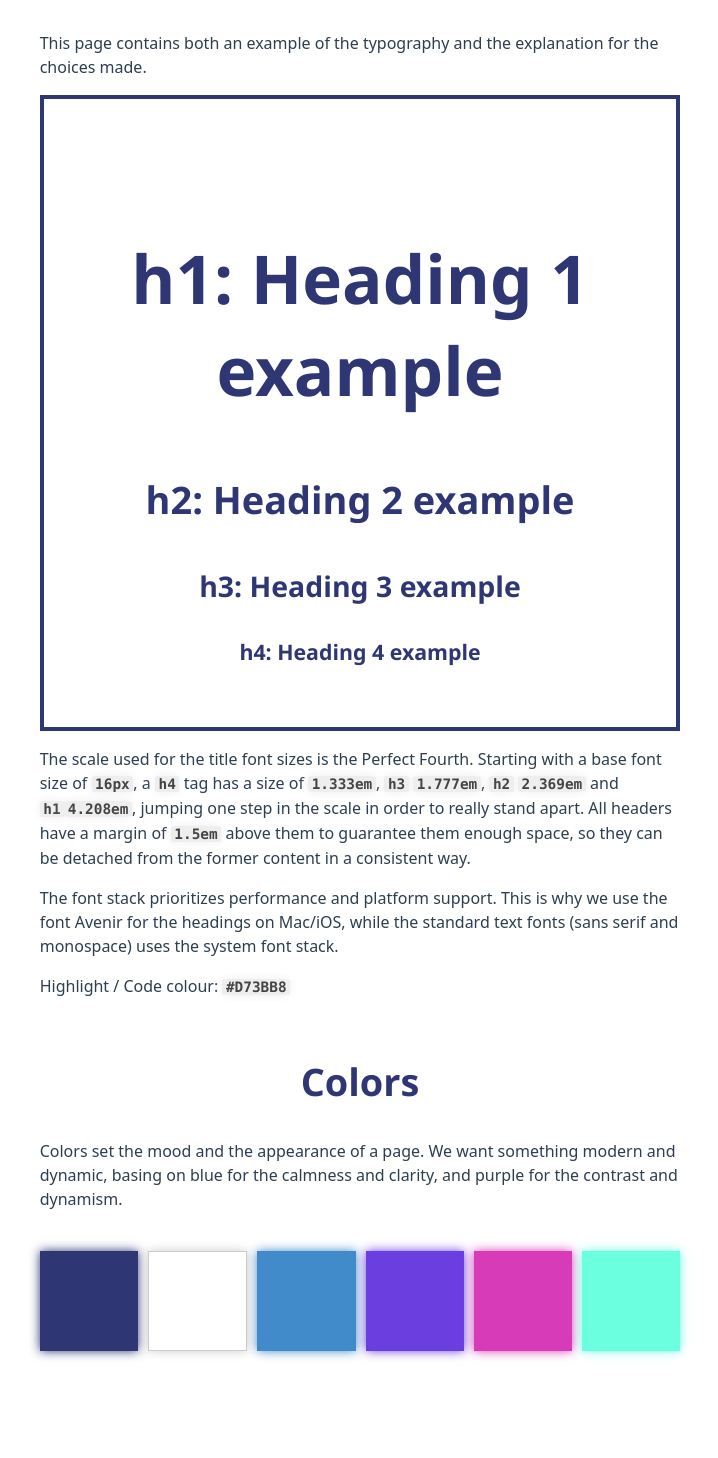
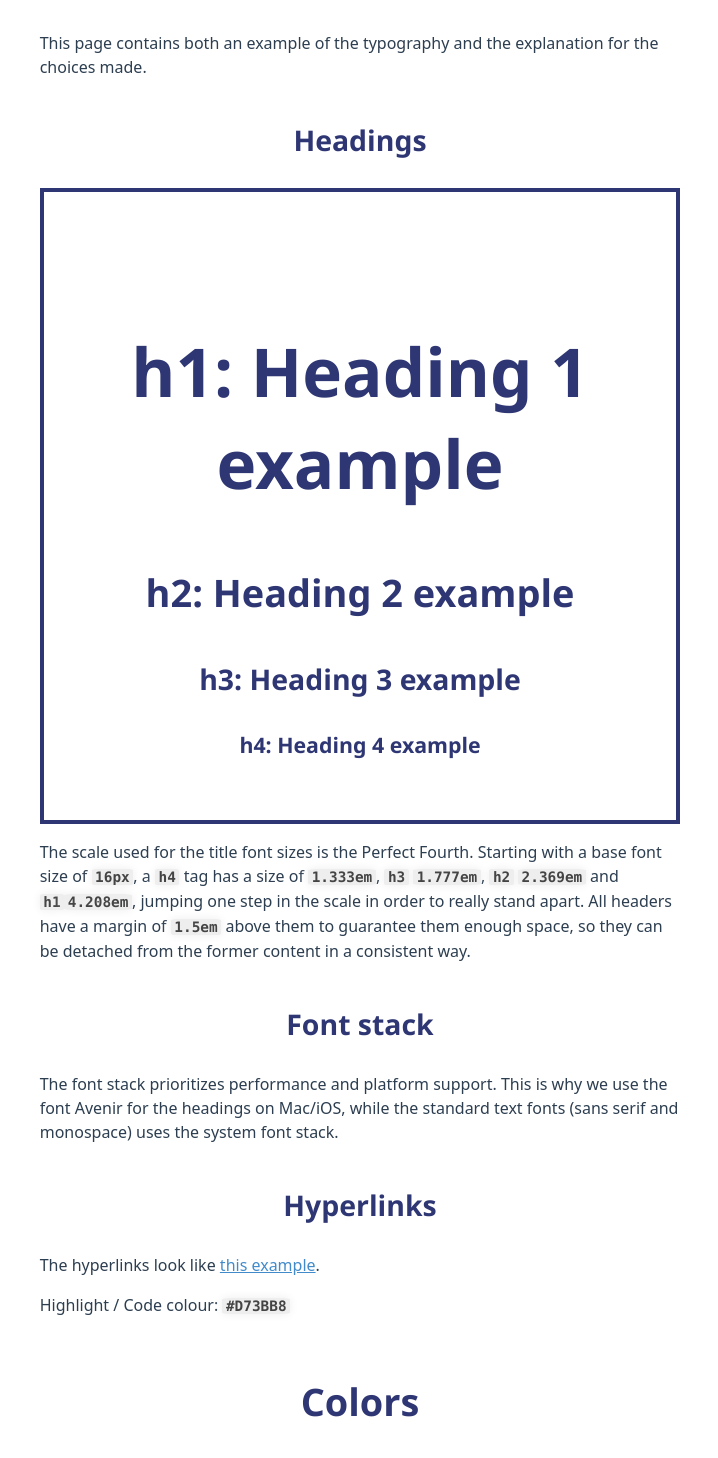
Before and after one commit to rodet/styleguide, a Vue app: page / in a window 1280 px wide. Shown: the part 1052-2510 px from the top of the page, without its empty margins (280-998 px from the left). Built offline with nearby package versions, Linux system fonts and the light colour scheme.

Commit message:
Document hyperlinks, add typography sections

```diff
--- a/src/components/Typography.vue
+++ b/src/components/Typography.vue
@@ -5,6 +5,7 @@
       This page contains both an example of the typography and the explanation
       for the choices made.
     </p>
+    <h3>Headings</h3>
     <section class="bordered">
       <h1>h1: Heading 1 example</h1>
       <h2>h2: Heading 2 example</h2>
@@ -21,11 +22,14 @@
       above them to guarantee them enough space, so they can be detached from
       the former content in a consistent way.
     </p>
+    <h3>Font stack</h3>
     <p>
       The font stack prioritizes performance and platform support. This is why
       we use the font Avenir for the headings on Mac/iOS, while the standard
       text fonts (sans serif and monospace) uses the system font stack.
     </p>
+    <h3>Hyperlinks</h3>
+    <p>The hyperlinks look like <a href="#">this example</a>.</p>
     <p>Highlight / Code colour: <code>#D73BB8</code></p>
   </div>
 </template>
```
